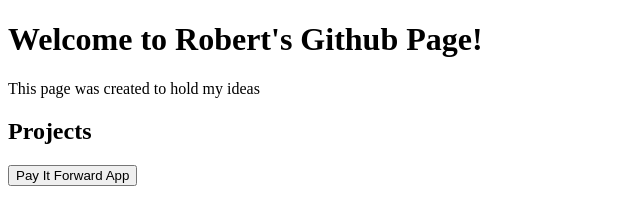
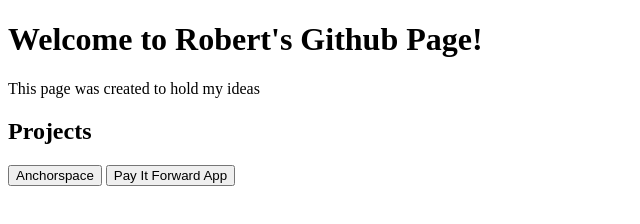
Before and after one commit to ferrarl/ferrarl.github.io, a plain HTML site: page index.html in a window 1280 px wide. Shown: the whole page, without its empty margins (0-640 px from the left). Drawn offline with Linux system fonts and the light colour scheme.

Commit message:
Add Anchorspace Button

```diff
--- a/index.html
+++ b/index.html
@@ -10,6 +10,8 @@
     <h1>Welcome to Robert's Github Page!</h1>
     <p>This page was created to hold my ideas</p>
     <h2>Projects</h2>
+    <a href="https://www.anchorspace.io" target="_"><input
+        type="button" value="Anchorspace"/></a>
     <a href="https://ferrarl.github.io/payitforward" target="_"><input
         type="button" value="Pay It Forward App"/></a>
 
```
